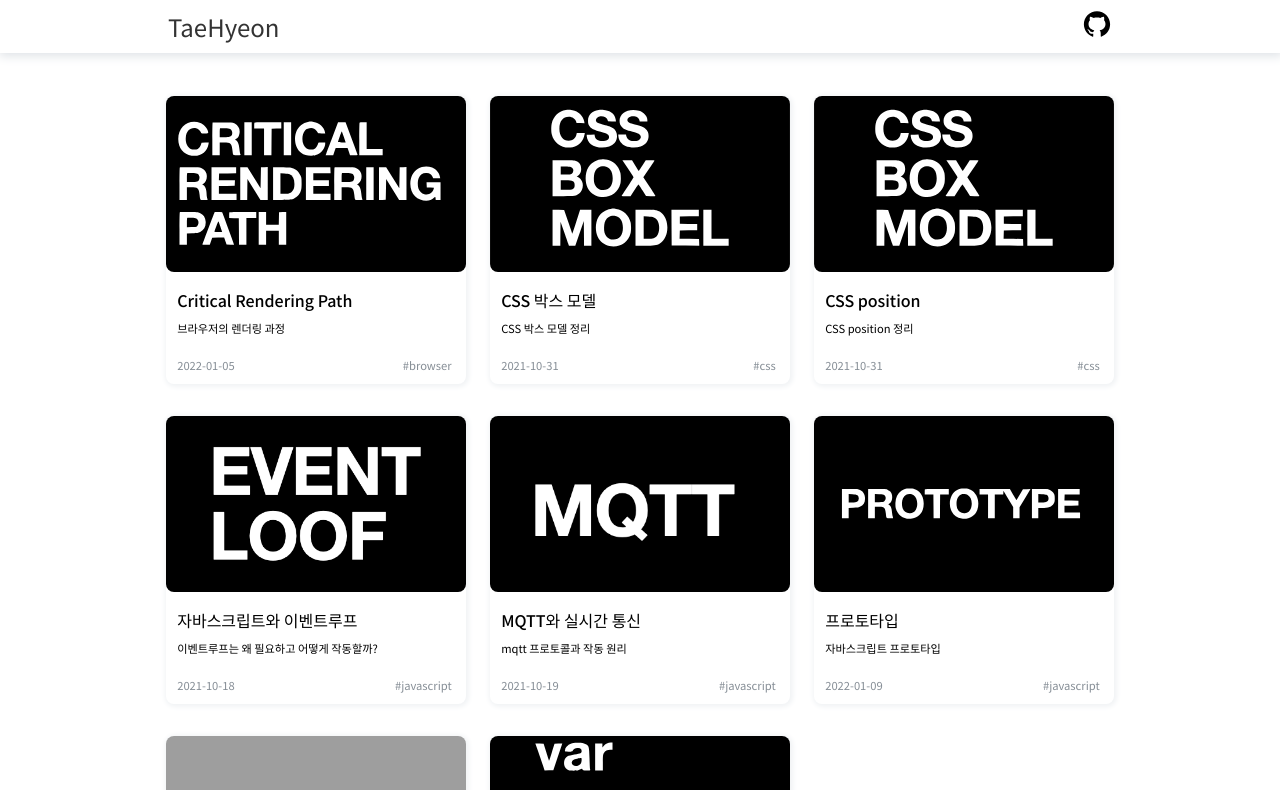
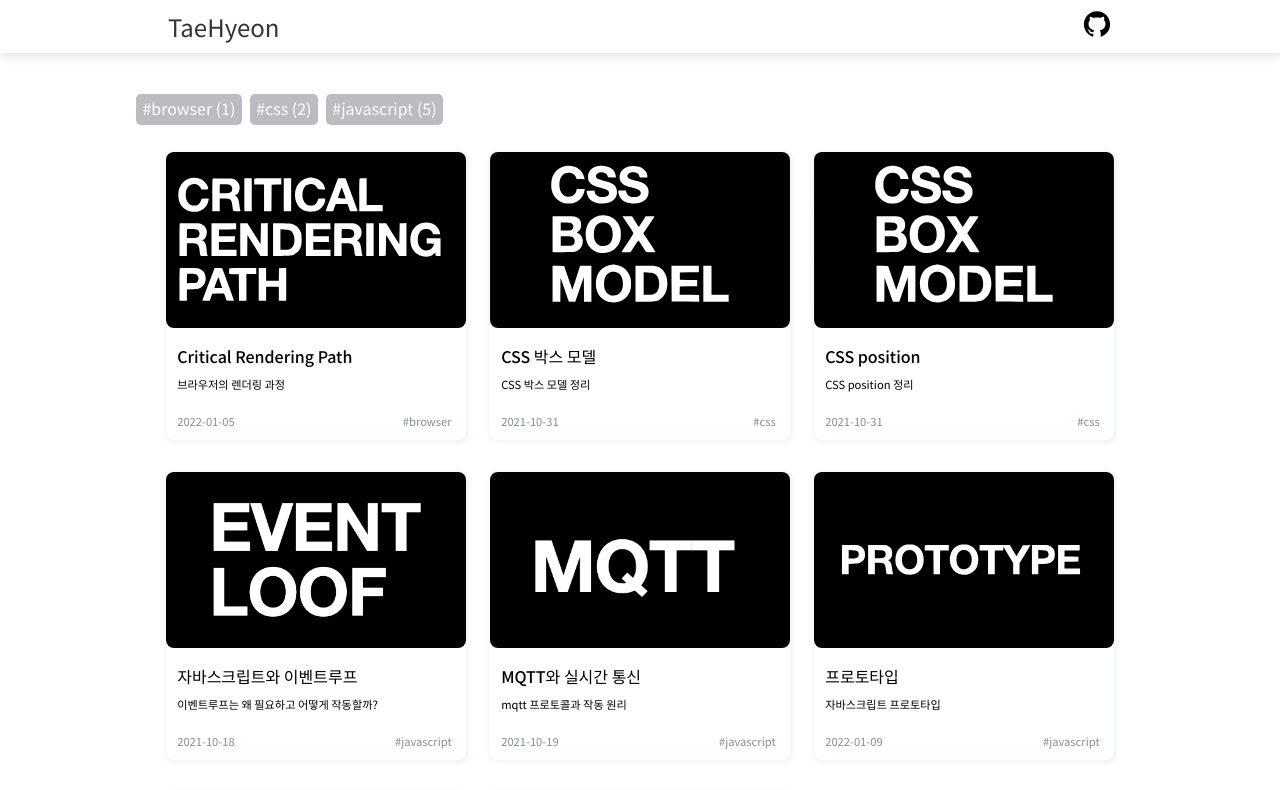
Before and after one commit to th2205/my-blog, a Next.js app: page / in a window 1280 px wide. Shown: the top 790 px of the page. Built offline with nearby package versions, Linux system fonts and the light colour scheme; grey boxes are pictures that could not be loaded.

Commit message:
feat: tag markup

```diff
--- a/components/Article.module.scss
+++ b/components/Article.module.scss
@@ -2,7 +2,7 @@
 
 .ui-article-layout {
   width: 100%;
-  padding-top: 6rem;
+  padding-top: 2rem;
   display: grid;
   justify-content: center;
   gap: 1rem;
--- /dev/null
+++ b/components/Tag.module.scss
@@ -0,0 +1,7 @@
+@import "../styles/colors.scss";
+
+.ui-tag-layout {
+  width: 100%;
+  margin: 0 auto;
+  padding: 6rem 0rem 0rem 0rem;
+}
--- /dev/null
+++ b/components/Tag.tsx
@@ -0,0 +1,24 @@
+import style from "./Tag.module.scss";
+import cn from "classnames";
+import Link from "./Link";
+import TagItem from "./TagItem";
+
+interface TagProps {
+  tags: {
+    [x: string]: number;
+  };
+}
+
+export default function Tag({ tags }: TagProps) {
+  const layoutClasses = cn(style["ui-tag-layout"]);
+
+  return (
+    <div className={layoutClasses}>
+      {Object.entries(tags).map((tag) => {
+        const [tagName, count] = tag;
+
+        return <TagItem tag={tagName} count={count} />;
+      })}
+    </div>
+  );
+}
--- /dev/null
+++ b/components/TagItem.module.scss
@@ -0,0 +1,10 @@
+@import "../styles/colors.scss";
+
+.ui-tag-item {
+  background-color: #bcbbc0;
+  color: $background-white;
+  text-decoration: none;
+  margin-left: 0.5rem;
+  padding: 0.1rem 0.4rem 0.3rem 0.4rem;
+  border-radius: 5px;
+}
--- /dev/null
+++ b/components/TagItem.tsx
@@ -0,0 +1,17 @@
+import style from "./TagItem.module.scss";
+import cn from "classnames";
+
+interface TagItemProps {
+  tag: string;
+  count: number;
+}
+
+export default function TagItem({ tag, count }: TagItemProps) {
+  const classes = cn(style["ui-tag-item"]);
+
+  return (
+    <a href={tag} className={classes}>
+      {`${tag} (${count})`}
+    </a>
+  );
+}
--- /dev/null
+++ b/hooks/useHash.ts
@@ -0,0 +1,21 @@
+import { useEffect, useState } from "react";
+
+export function useHash() {
+  const [currentHash, setCurrentHash] = useState("");
+
+  useEffect(() => {
+    const onHashchange = (e: HashChangeEvent) => {
+      const hash = location.hash;
+      console.log(hash);
+      setCurrentHash(hash);
+      console.log(11);
+      alert(11);
+    };
+
+    window.addEventListener("hashchange", (e) => onHashchange(e), false);
+
+    return window.removeEventListener("hashchange", onHashchange);
+  }, []);
+
+  return currentHash;
+}
--- a/lib/MDparser.ts
+++ b/lib/MDparser.ts
@@ -12,11 +12,7 @@ export interface PostsData {
 }
 
 interface MatterResult {
-  data: {
-    title: string;
-    date: string;
-    cartegory?: string[];
-  };
+  data: PostsData;
   content: string;
 }
 
@@ -74,6 +70,25 @@ class MDparser {
 
     return matterResult.content;
   }
+
+  getTags() {
+    const data = this.parse();
+    const tags = data.reduce((acc, cur) => {
+      return [...acc, ...cur.tags];
+    }, [] as string[]);
+
+    const result = tags.reduce((acc, cur) => {
+      if (!acc.hasOwnProperty(cur)) {
+        acc[cur] = 1;
+      } else {
+        acc[cur] = acc[cur] + 1;
+      }
+
+      return acc;
+    }, {});
+
+    return result;
+  }
 }
 
 export default new MDparser();
--- a/pages/index.tsx
+++ b/pages/index.tsx
@@ -1,16 +1,27 @@
 import mdParser, { PostsData } from "../lib/MDparser";
 import Article from "../components/Article";
 import Header from "../components/Header";
+import { useHash } from "../hooks/useHash";
+import Tag from "../components/Tag";
 
 interface HomeProps {
   allPostsData: PostsData[];
+  allTags: {
+    [x: string]: number;
+  };
 }
 
-export default function Home({ allPostsData }: HomeProps) {
+export default function Home({ allPostsData, allTags }: HomeProps) {
+  const currentHash = useHash();
+  console.log(currentHash);
+
   return (
     <>
       <Header />
-      <Article allPostsData={allPostsData} />
+      <div style={{ width: "80%", margin: "0 auto" }}>
+        <Tag tags={allTags} />
+        <Article allPostsData={allPostsData} />
+      </div>
     </>
   );
 }
@@ -21,6 +32,7 @@ export async function getStaticProps() {
   return {
     props: {
       allPostsData: allPostsData,
+      allTags: mdParser.getTags(),
     },
   };
 }
```
Also changed, not shown: tsconfig.json (+5 -14 lines).
